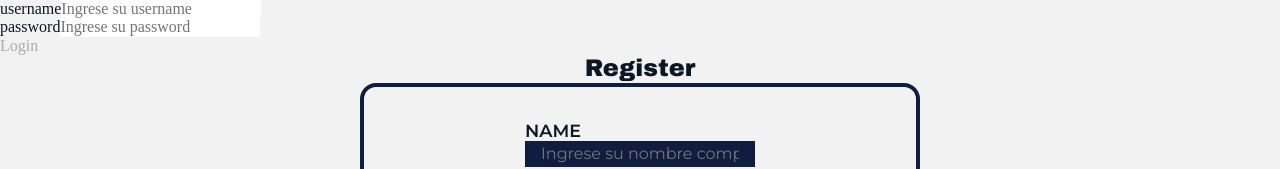
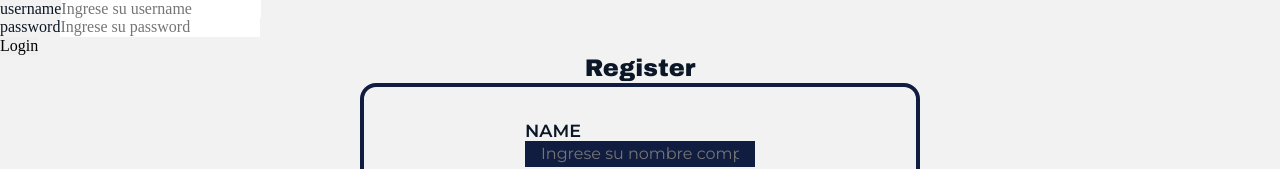
Before and after one commit to RivasAlejandro1/M3, a React (Vite) app in the folder front/: page / in a window 1280 px wide. Shown: the top 169 px of the page. Built offline with nearby package versions, Linux system fonts and the light colour scheme; no server answers; a web font is replaced by a local one.

Commit message:
Add disabled to Login's form

```diff
--- a/front/src/views/Login/Login.tsx
+++ b/front/src/views/Login/Login.tsx
@@ -30,7 +30,7 @@ export default function Login(){
                 validate={validateLogin}
             >
                 {
-                    ({errors})=>(
+                    ({isValid})=>(
                         <Form >
                             <div>
                                 <label htmlFor="username">username</label>
@@ -42,7 +42,7 @@ export default function Login(){
                                 <Field type="password" name="password" placeholder="Ingrese su password"></Field>
                                 <ErrorMessage name="password" component="p"></ErrorMessage>
                             </div>
-                            <button type="submit" disabled={ errors == {} ? false : true }> Login</button>
+                            <button type="submit" disabled={!isValid}> Login</button>
                         </Form>
                     )
                 }
```
